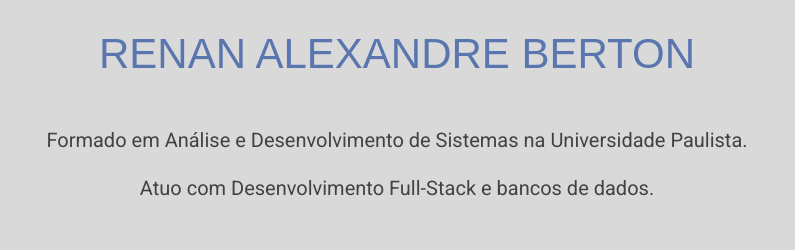
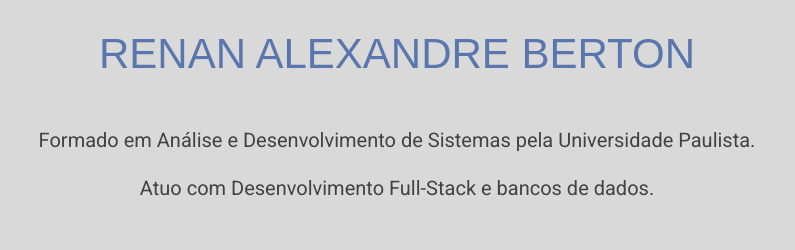
Before and after one commit to renanberton/portfolio, a React (Create React App) app: page / in a window 1280 px wide. Shown: the part 1120-1370 px from the top of the page, without its empty margins (243-1038 px from the left). Built offline with nearby package versions, Linux system fonts and the light colour scheme; a web font is replaced by a local one.

Commit message:
Ajuste de semântica no texto da tela inicial

```diff
--- a/src/pages/About/About.js
+++ b/src/pages/About/About.js
@@ -44,7 +44,7 @@ function About() {
        <div className="box-skills" id="about">
          <img src="assets/images/rehzera.png" alt="Foto do Renan" />
          <h1>RENAN ALEXANDRE BERTON</h1>
-         <span className='text-about'>Formado em Análise e Desenvolvimento de Sistemas na Universidade Paulista.
+         <span className='text-about'>Formado em Análise e Desenvolvimento de Sistemas pela Universidade Paulista.
          <br /><br /> Atuo com Desenvolvimento Full-Stack e bancos de dados.</span>
          <div>
            <h2>Tecnologias</h2>
```
